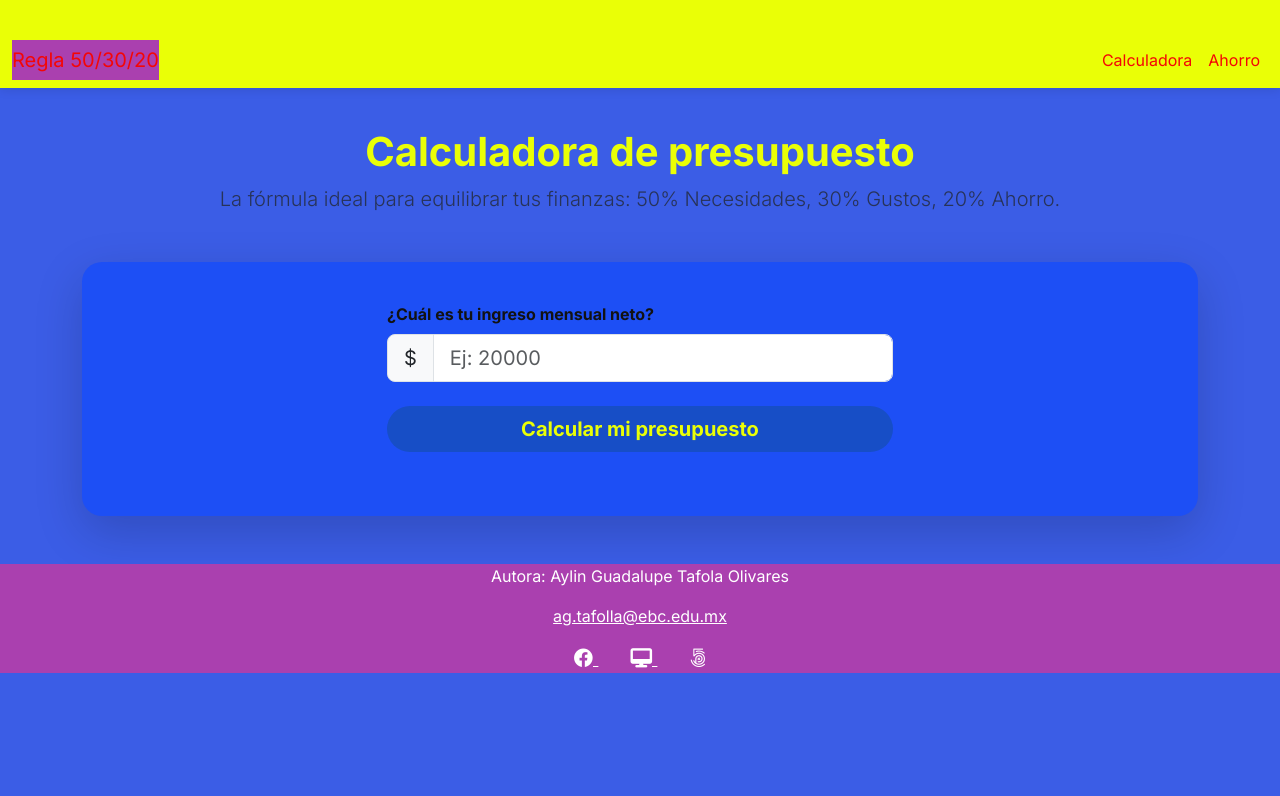
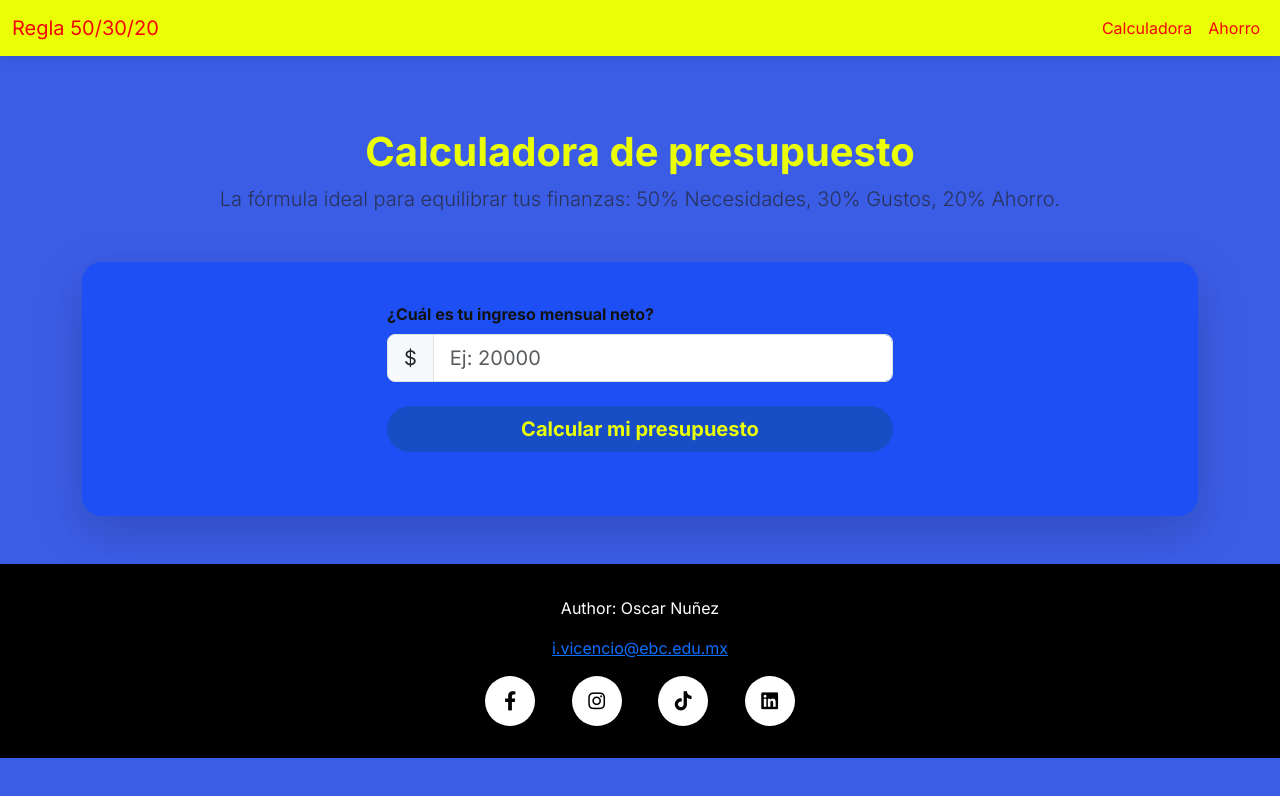
Before and after one commit to ivicencio-spec/calculadora, a plain HTML site: page calculadora/index.html in a window 1280 px wide. Drawn offline with nearby package versions, Linux system fonts and the light colour scheme; files whose address does not match are found by name.

Commit message:
Add files via upload

```diff
--- a/calculadora /css/style.css
+++ b/calculadora /css/style.css
@@ -177,15 +177,25 @@ body {
     flex-direction: column;
   }
 }
-footer, a{
-  background-color:#aa40af;
+
+footer{
+  background-color:black;
   color:white;
   text-align:center;
+  padding:2rem;
   margin-top:2rem;
-}
+  }
 
 .social a{
-  color:white;
+  display:inline-flex;
+  align-items: center;
+  justify-content: center;
+  width: 50px;
+  height: 50px;
+  background-color:#ffffff;
+  color:rgb(0, 0, 0);
+  border-radius: 50%;
+  text-decoration:none;
   margin: 0 1rem;
   font-size:1.2rem;
-}
+  }
--- a/calculadora/index.html
+++ b/calculadora/index.html
@@ -151,19 +151,15 @@
 </body>
 
 <footer id="main-footer">
-  <p>Autora: Aylin Guadalupe Tafola Olivares</p>
-<p><a href="mailto:ag.tafolla@ebc.edu.mx">ag.tafolla@ebc.edu.mx</a></p>
- <div class="social">
-    <a href="#" aria-label="Facebook">
-      <i class="fa-brands fa-facebook"></i>
-    </a>
-    <a href="#" aria-label="Computadora">
-      <i class="fa-solid fa-desktop"></i>
-    </a>
-    <a href="#" aria-label="500px">
-      <i class="fa-brands fa-500px"></i>
-    </a>
-  </div>
-</footer>
+       <p>Author: Oscar Nuñez</p>
+  <p><a href="i.vicencio@ebc.edu.mx">i.vicencio@ebc.edu.mx</a></p>
+      <div class="social">
+      <a href="#"><i class="fab fa-facebook-f"> </i></a>
+      <a href="#"><i class="fab fa-instagram"> </i></a>
+      <a href="#"><i class="fab fa-tiktok"> </i></a>
+      <a href="#"><i class="fab fa-linkedin"> </i></a>
+      </div>
+
+    </footer>
 
 </html>
```
